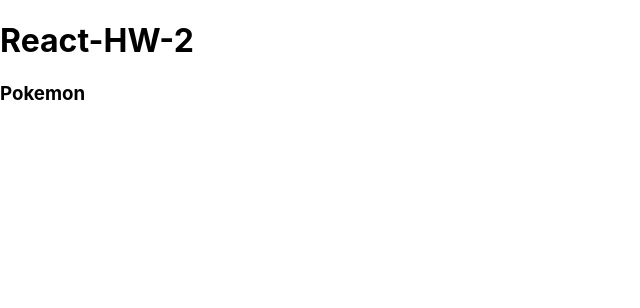
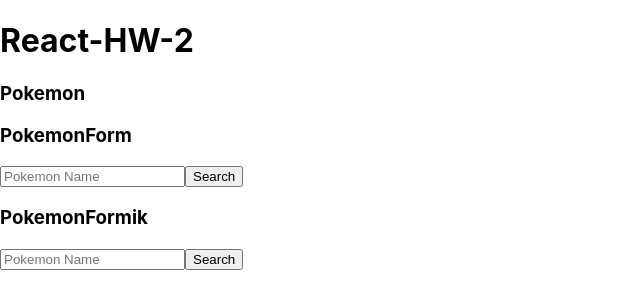
Before and after one commit to davidnedkonst/react-hw-02, a React (Create React App) app: page / in a window 1280 px wide. Shown: the top 308 px of the page, without its empty margins (0-640 px from the left). Built offline with nearby package versions, Linux system fonts and the light colour scheme; no server answers.

Commit message:
PokemonApp update

```diff
--- a/src/components/PokemonApp/PokemonApp.js
+++ b/src/components/PokemonApp/PokemonApp.js
@@ -1,20 +1,30 @@
 import React, { Component } from "react";
 import Section from "../Section";
+import PokemonFormik from "./PokemonFormik";
+import PokemonForm from "./PokemonForm";
 
 export default class PokemonApp extends Component {
-    state = { pokemon: null };
+    state = { pokemon: null, loading: false };
 
     componentDidMount() {
-        fetch('https://pokeapi.co/api/v2/pokemon/ditto')
-            .then(res => res.json())
-            .then(console.log);
+        this.setState({ loading: true });
+        setTimeout(() => {
+            fetch('https://pokeapi.co/api/v2/pokemon/ditto')
+                .then(res => res.json())
+                .then(pokemon => this.setState({ pokemon }))
+                .finally(this.setState({ loading: false }));
+        },
+            1000)
     };
 
     render() {
         return (
             <Section title="Pokemon">
+                <PokemonForm />
+                <PokemonFormik />
+                {this.state.loading && <h3>Идет загрузка...</h3>}
                 {this.state.pokemon &&
-                    <div>Тут будет покемон</div>
+                    <div>{this.state.pokemon.name}</div>
                 }
             </Section>
         );
--- /dev/null
+++ b/src/components/PokemonApp/PokemonForm.js
@@ -0,0 +1,33 @@
+import React, { Component } from "react";
+import Section from "../Section";
+
+export default class PokemonForm extends Component {
+    state = { pokemonName: "" };
+
+    handleNameChange = event => {
+        console.log(event);
+    };
+
+    handleSubmit = event => {
+        event.preventDefault();
+        console.log(event);
+    };
+
+    render() {
+        return (
+            <Section title="PokemonForm">
+                <div>
+                    <form autoComplete="off" onSubmit={this.onSubmit}>
+                        <input
+                            name="pokemonName"
+                            type="text"
+                            value={this.state.pokemonName}
+                            onChange={this.handleNameChange}
+                            placeholder="Pokemon Name" />
+                        <button type="submit">Search</button>
+                    </form>
+                </div>
+            </Section>
+        );
+    };
+};
--- /dev/null
+++ b/src/components/PokemonApp/PokemonFormik.js
@@ -0,0 +1,39 @@
+import React, { Component } from "react";
+import Section from "../Section";
+import { Formik, Form, Field } from "formik";
+import * as Yup from 'yup';
+
+const initialValues = { name: '' };
+
+const validationSchema = Yup.object().shape({
+    name: Yup.string()
+        .min(2, 'Too Short!')
+        .max(70, 'Too Long!')
+        .required('Name required'),
+});
+
+export default class PokemonForm extends Component {
+    onSubmit = (values, { resetForm }) => {
+        this.props.onSubmit(values);
+        resetForm();
+    };
+
+    render() {
+        return (
+            <Section title="PokemonFormik">
+                <div>
+                    <Formik
+                        initialValues={initialValues}
+                        validationSchema={validationSchema}
+                        onSubmit={this.onSubmit}
+                    >
+                        <Form autoComplete="off">
+                            <Field name="name" placeholder="Pokemon Name" />
+                            <button type="submit">Search</button>
+                        </Form>
+                    </Formik>
+                </div>
+            </Section>
+        );
+    };
+};
```
